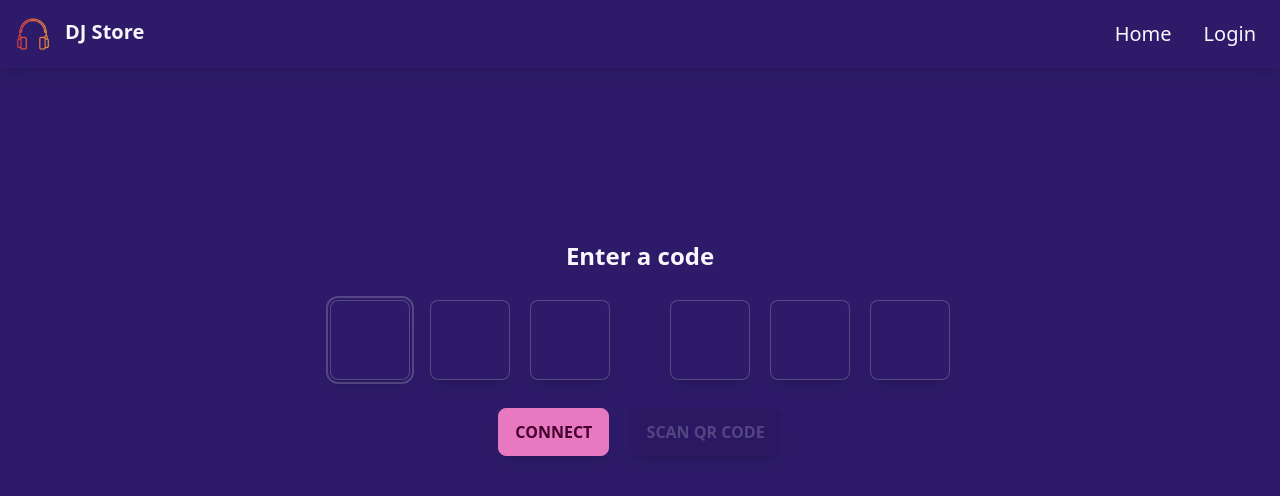
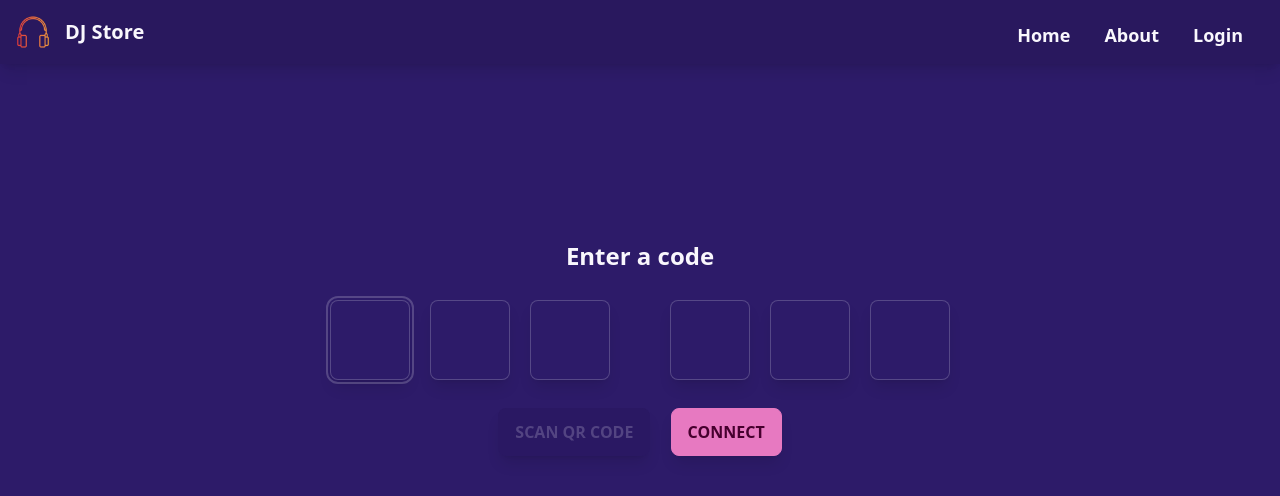
Before and after one commit to LouisDISPA/dj-store, a SvelteKit app in the folder ui/: page / in a window 1280 px wide. Shown: the top 496 px of the page. Built offline with nearby package versions, Linux system fonts and the light colour scheme.

Commit message:
Better error page and some ui change

```diff
--- a/ui/src/lib/Dropdown.svelte
+++ b/ui/src/lib/Dropdown.svelte
@@ -2,7 +2,7 @@
 	<label tabindex="0" class="btn btn-ghost">
 		<slot name="label">Dropdown</slot>
 	</label>
-	<ul tabindex="0" class="dropdown-content menu p-2 shadow-lg bg-base-300 rounded-box w-40">
+	<ul tabindex="0" class="dropdown-content menu p-2 shadow-lg bg-base-300 rounded-box">
 		<slot name="content" />
 	</ul>
 </div>
--- a/ui/src/lib/Menu.svelte
+++ b/ui/src/lib/Menu.svelte
@@ -1,9 +1,10 @@
 <script lang="ts">
-	import { env } from '$lib/env';
+	import { goto } from '$lib/utils';
 	export let direction: 'horizontal' | 'vertical';
 
 	let menuItems = [
 		{ label: 'Home', href: '/' },
+		{ label: 'About', href: '/about' },
 		{ label: 'Login', href: '/login' }
 	];
 </script>
@@ -11,7 +12,10 @@
 <ul class={'menu ' + (direction === 'horizontal' ? 'menu-horizontal' : '')}>
 	{#each menuItems as item}
 		<li>
-			<a href={env.BASE_HREF + item.href} class="normal-case text-xl">{item.label}</a>
+			<button
+				class="btn btn-link normal-case text-lg no-animation no-underline"
+				on:click={() => goto(item.href)}>{item.label}</button
+			>
 		</li>
 	{/each}
 </ul>
--- a/ui/src/lib/NavBar.svelte
+++ b/ui/src/lib/NavBar.svelte
@@ -1,16 +1,14 @@
 <script>
 	import Dropdown from './Dropdown.svelte';
 	import Menu from './Menu.svelte';
-	import { env } from '$lib/env';
+	import { env, goto } from '$lib/utils';
 </script>
 
-<div class="navbar shadow-lg justify-between">
-	<div class="btn btn-ghost px-1 no-animation">
-		<a href="{env.BASE_HREF}/" class="normal-case text-xl"
-			><img src="{env.BASE_HREF}/favicon.png" class="inline-block w-10 h-10 mr-3" alt="logo" />DJ
-			Store</a
-		>
-	</div>
+<div class="navbar shadow-lg justify-between bg-base-200">
+	<button class="btn btn-ghost px-1 no-animation normal-case text-xl" on:click={() => goto('/')}>
+		<img src="{env.BASE_HREF}/favicon.png" class="inline-block w-10 h-10 mr-3" alt="logo" />
+		<h1>DJ Store</h1>
+	</button>
 	<div class="md:hidden">
 		<Dropdown>
 			<span slot="label">
@@ -28,7 +26,7 @@
 			</span>
 		</Dropdown>
 	</div>
-	<div class="hidden md:block">
+	<div class="hidden md:block mr-3">
 		<Menu direction="horizontal" />
 	</div>
 </div>
--- a/ui/src/lib/PassCode.svelte
+++ b/ui/src/lib/PassCode.svelte
@@ -57,70 +57,58 @@
 		return document.getElementById(inputIds[index - 1]) as HTMLInputElement;
 	}
 
-	// Go to the next input when the current input is full
-	function handleInput(event: Event) {
-		const target = event.target as HTMLInputElement;
-		const value = target.value;
-		if (value.length > 1) {
-			target.value = value[1];
-		}
-
-		updateInput();
-
-		if (value === '') {
-			return;
-		}
-		const nextElement = nextInput(target.id);
-		if (nextElement) {
-			nextElement.focus();
-		} else {
-			// If there is no next element and we are on a mobile device
-			// we can hide the keyboard so the user can see the button
-			if (navigator.userAgent.includes('Mobile')) {
-				target.blur();
-			}
-		}
-	}
-
 	// Check for backspace, ctrl + backspace, and arrow keys
 	function keyDown(event: KeyboardEvent) {
+		event.preventDefault();
+		const key = event.key;
 		const target = event.target as HTMLInputElement;
 		const previousElement = previousInput(target.id);
 		const nextElement = nextInput(target.id);
 
-		//Right Arrow Key
-		if (event.keyCode === 39) {
+		switch (key) {
+			case 'ArrowRight':
 				nextElement?.focus();
-		}
+				break;
 
-		//Left Arrow Key
-		//Add Highlight
-		if (event.keyCode === 37) {
+			case 'ArrowLeft':
 				previousElement?.focus();
-		}
+				break;
 
-		// ctrl + Backspace Key
-		if (event.keyCode === 8 && event.ctrlKey) {
+			case 'Backspace':
+				if (event.ctrlKey) {
 					const inputs = getInputElements();
 					for (const innerElem of inputs) {
 						innerElem.value = '';
 					}
 					inputs[0].focus();
+				} else if (target.value === '' && previousElement) {
+					previousElement.value = '';
+					previousElement.focus();
+				} else {
+					target.value = '';
+				}
+				break;
+
+			case 'Enter':
+				onSubmit?.();
+				break;
+
+			default:
+				// If the key is a letter, put it in the input
+				if (key.length === 1 && key.match(/[A-Za-z]/)) {
+					target.value = key.toLocaleUpperCase();
+					if (nextElement) {
+						nextElement.focus();
+						// If there is no next element and we are on a mobile device
+						// we can hide the keyboard so the user can see the button
+					} else if (navigator.userAgent.includes('Mobile')) {
+						target.blur();
+					}
+				}
+				break;
 		}
 
-		// Backspace Key
-		if (event.keyCode === 8 && !event.ctrlKey) {
-			if (target.value === '') {
-				previousElement?.focus();
-				return;
-			}
-			target.value = '';
-		}
-
-		// Enter Key
-		if (event.keyCode === 13) {
-			if (onSubmit) onSubmit();
-		}
+		updateInput();
 	}
 
 	// Focus the first input on mount
@@ -141,7 +129,6 @@
 					spellcheck="false"
 					maxlength="1"
 					class="input input-bordered w-20 h-20 text-4xl text-center shadow-lg"
-					on:input={handleInput}
 					on:keydown={keyDown}
 				/>
 			{/each}
--- a/ui/src/lib/env.ts
+++ /dev/null
@@ -1,3 +0,0 @@
-export const env = {
-	BASE_HREF: import.meta.env.VITE_BASE_HREF || ''
-};
--- /dev/null
+++ b/ui/src/lib/utils.ts
@@ -0,0 +1,9 @@
+import { goto as svelteGoto } from '$app/navigation';
+
+export const env = {
+	BASE_HREF: import.meta.env.VITE_BASE_HREF || ''
+};
+
+export async function goto(path: string) {
+	await svelteGoto(env.BASE_HREF + path);
+}
--- a/ui/src/routes/+error.svelte
+++ b/ui/src/routes/+error.svelte
@@ -1,9 +1,20 @@
 <script lang="ts">
+	import { page } from '$app/stores';
+	import { goto } from '$lib/utils';
 </script>
 
-<h1>oh non 404</h1>
-
-<style lang="sass">
-h1
-	color: red
-</style>
+<div class="hero my-10">
+	<div class="hero-content text-center">
+		<div class="max-w-md">
+			<h1 class="text-5xl font-bold">{$page.status} {$page.error?.message}</h1>
+			{#if $page.status === 404}
+				<p class="py-6">Sorry the page your looking does not seem to exist.</p>
+			{:else}
+				<p class="py-6">An unexpected error occured.</p>
+			{/if}
+			<button class="btn btn-primary btn-outline normal-case" on:click={() => goto('/')}>
+				Go home
+			</button>
+		</div>
+	</div>
+</div>
--- a/ui/src/routes/+page.svelte
+++ b/ui/src/routes/+page.svelte
@@ -1,8 +1,7 @@
 <script lang="ts">
-	import { goto } from '$app/navigation';
 	import Button from '$lib/Button.svelte';
 	import PassCode from '$lib/PassCode.svelte';
-	import { env } from '$lib/env';
+	import { goto } from '$lib/utils';
 	let input = '';
 	let loading = false;
 	function goToPage() {
@@ -11,7 +10,7 @@
 			return;
 		}
 		loading = true;
-		goto(env.BASE_HREF + '/r/' + input).then(() => {
+		goto('/r/' + input).then(() => {
 			loading = false;
 		});
 	}
@@ -21,8 +20,8 @@
 	<h1 class="text-2xl font-bold p-2">Enter a code</h1>
 	<PassCode bind:input onSubmit={goToPage} />
 	<div>
+		<Button label="Scan QR Code" onSubmit={() => goto('/scan')} disabled />
 		<Button label="Connect" onSubmit={goToPage} {loading} />
-		<Button label="Scan QR Code" onSubmit={() => goto('/scan')} disabled />
 	</div>
 </div>
 
@@ -31,6 +30,6 @@ div#page
 	display: flex
 	flex-direction: column
 	align-items: center
-	justify-content: center
-	height: 35rem
+	justify-content: flex-end
+	height: 400px
 </style>
--- a/ui/src/routes/r/[code]/+page.svelte
+++ b/ui/src/routes/r/[code]/+page.svelte
@@ -2,13 +2,11 @@
 	export let data: { code: string };
 </script>
 
-<h1>hey you are on the code page: {data.code}</h1>
-<p>Visit <a href="/">Home</a></p>
-
-<style lang="sass">
-h1
-	color: red
-
-p
-	color: blue
-</style>
+<div class="hero my-10">
+	<div class="hero-content text-center">
+		<div class="max-w-md">
+			<h1 class="text-5xl font-bold">{data.code}</h1>
+			<p class="py-6">This page is not done yet !</p>
+		</div>
+	</div>
+</div>
--- a/ui/src/routes/scan/+page.svelte
+++ b/ui/src/routes/scan/+page.svelte
@@ -1 +1 @@
-nothing go <a href="/">Home</a>
+nothing here yet
```
Lines whose indentation alone changed are shown as unchanged.
